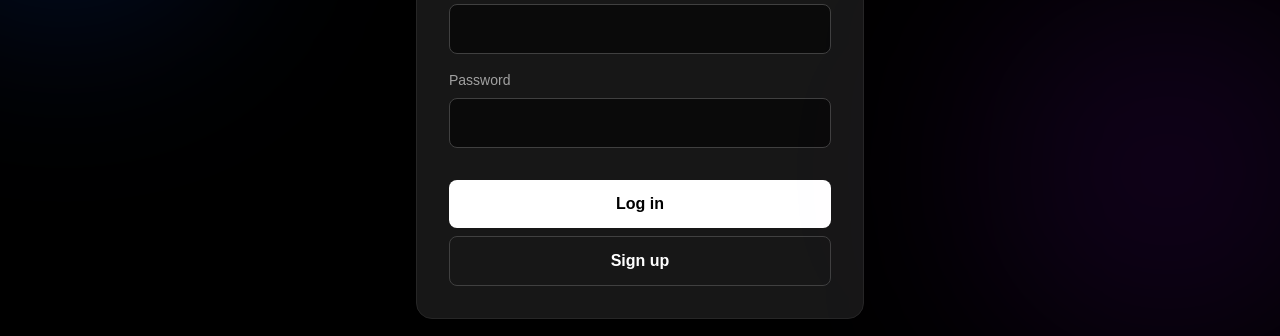
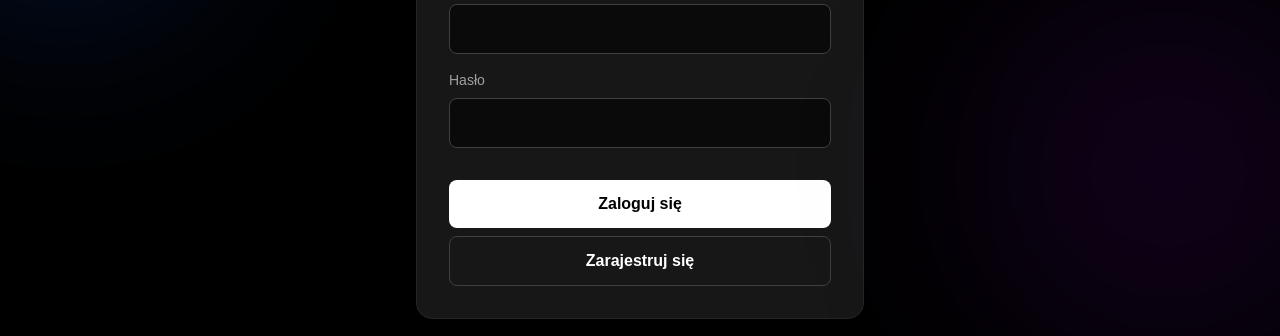
Before and after one commit to ParalZ/crackmath-v3, a Next.js app: page /login in a window 1280 px wide. Shown: the part 357-693 px from the top of the page. Built offline with nearby package versions, Linux system fonts and the light colour scheme; no server answers.

Commit message:
styled the tips, examples and warnings better

```diff
--- a/src/app/login/page.tsx
+++ b/src/app/login/page.tsx
@@ -18,9 +18,7 @@ export default function LoginPage() {
         </div>
 
         <div className="flex flex-col gap-2">
-          <label className="text-sm font-medium text-neutral-400">
-            Password
-          </label>
+          <label className="text-sm font-medium text-neutral-400">Hasło</label>
           <input
             id="password"
             name="password"
@@ -36,13 +34,13 @@ export default function LoginPage() {
             formAction={login}
             className="rounded-lg bg-white px-4 py-3 font-bold text-black hover:bg-neutral-200"
           >
-            Log in
+            Zaloguj się
           </button>
           <button
             formAction={signup}
             className="rounded-lg border border-neutral-700 px-4 py-3 font-bold text-white hover:bg-neutral-800"
           >
-            Sign up
+            Zarajestruj się
           </button>
         </div>
       </form>
--- a/src/components/LessonContent.tsx
+++ b/src/components/LessonContent.tsx
@@ -13,14 +13,19 @@ interface BlockProps {
 
 const BLOCKS: Record<string, React.FC<BlockProps>> = {
   tip: ({ children }) => (
-    <div className="my-6 border-l-4 border-green-500 bg-green-500/10 p-4">
-      <h4 className="font-bold text-green-400">Tip</h4>
-      <div className="text-green-100">{children}</div>
+    <div className="rounded-lg border-l-4 border-green-500 bg-green-500/10 px-4 pt-6 pb-6">
+      {/* 1. Removed 'text-sm' so title stays big.
+          2. kept 'leading-none' to keep the title bar tight.
+          3. 'm-0' removes margin around the title itself. */}
+      <h4 className="m-0! px-0 leading-none font-bold text-green-400">Tip</h4>
+
+      {/*5. prose-p:mb-0 -> Removes extra space at the bottom. */}
+      <div className="prose-p:mb-0 px-4 text-green-100">{children}</div>
     </div>
   ),
 
   warning: ({ children }) => (
-    <div className="my-6 border border-red-500 bg-red-900/20 p-4 text-center">
+    <div className="my-6 rounded-lg border border-red-500 bg-red-900/20 p-4 text-center">
       <strong className="tracking-widest text-red-400 uppercase">Uwaga</strong>
       <div className="text-red-200">{children}</div>
     </div>
@@ -34,9 +39,13 @@ const BLOCKS: Record<string, React.FC<BlockProps>> = {
   ),
 
   example: ({ children }) => (
-    <div className="my-6 border-l-4 border-blue-500 bg-blue-500/10 p-4">
-      <h4 className="font-bold text-blue-400">Przykłady</h4>
-      <div className="text-blue-100">{children}</div>
+    <div className="rounded-lg border-l-4 border-blue-500 bg-blue-500/10 px-4 pt-6 pb-0.5">
+      <h4 className="textblue-400 m-0! px-0 leading-none font-bold">
+        Przykłady
+      </h4>
+      <div className="px-4 text-blue-100 [&_li]:mb-1 [&_ul]:list-disc [&_ul]:pl-6">
+        {children}
+      </div>
     </div>
   ),
 
```
